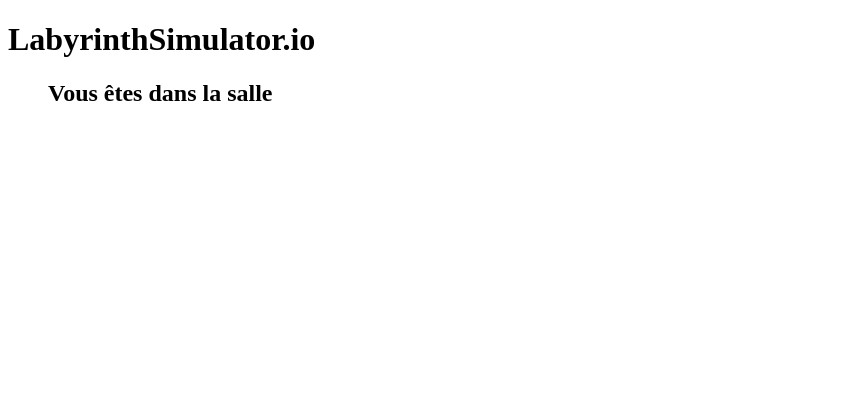
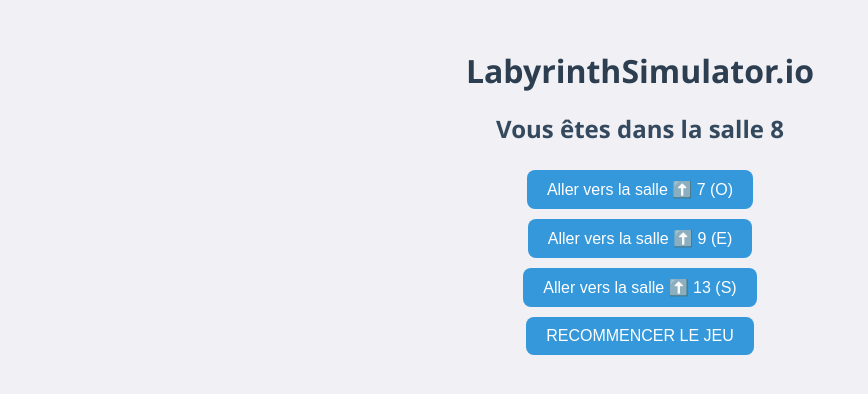
Before and after one commit to evanfayemendy28-lang/labyrinthe, a PHP site: page /?id=8 in a window 1280 px wide. Shown: the top 394 px of the page, without its empty margins (0-868 px from the left). Run offline with PHP 8.4, Linux system fonts and the light colour scheme; data comes from the database, SQL or seed files in the repository; data that the repository does not hold is empty.

Commit message:
grille effectuer et autres

```diff
--- a/exemple sqlite.php
+++ b/exemple sqlite.php
@@ -2,38 +2,27 @@
 
 //Documentation php pour sqlite : https://www.php.net/manual/en/book.sqlite3.php
 
-	/* Paramètres */
 $bdd_fichier = 'labyrinthe.db';
-	$type = 'vide';
-
-
 $sqlite = new SQLite3($bdd_fichier);
-
-
-	$sql = 'SELECT couloir.id, couloir.type FROM couloir WHERE type=:type';
-
-if (isset($_GET['id'])) {
-    $current_id = $_GET['id'];
-} else {
 
 $sql_depart = "SELECT id FROM couloir WHERE type = 'depart'";
 $res_depart = $sqlite->query($sql_depart);
 $row_depart = $res_depart->fetchArray(SQLITE3_ASSOC);
-	$depart_id = $row_depart['id'];
+$debut = $row_depart['id'];
 
+if (isset($_GET['id'])) {
+    $depart_id = $_GET['id'];
+} else {
+    $depart_id = $debut;
 }
 
 
-	$sql_possible = 'SELECT * from passage';
+
+$cle = false;
 
 
-
-
-
-	$requete = $sqlite -> prepare($sql_possible);
-	$requete -> bindValue(':type', $type, SQLITE3_TEXT);
-
-	$result = $requete -> execute();
+$sql_possible = 'SELECT * FROM passage';
+$result = $sqlite->query($sql_possible);
 
 
 echo "<!DOCTYPE html>\n";
@@ -43,30 +32,47 @@ if (isset($_GET['id'])) {
 
 echo "<body>\n";
 echo "<h1>LabyrinthSimulator.io</h1>\n";
-	echo "<ul>";
-	echo "<h2> Vous êtes dans la salle $depart_id </h2>";
-	while($passage = $result -> fetchArray(SQLITE3_ASSOC)) {
-		if ($passage['couloir1'] == $depart_id ){
+echo "<h2>Vous êtes dans la salle $depart_id</h2>\n";
 
+while ($passage = $result->fetchArray(SQLITE3_ASSOC)) {
+
+    if ($passage['couloir1'] == $depart_id) {
         $dir = $passage['position2'];
         $dest = $passage['couloir2'];
-			echo "<button type='button' name='button' value='$dest'>Aller vers la salle $dest vers $dir</button>\n";
+        $type_sql = $passage['type'];
 
+
+        if ($type_sql == 'grille') {
+            if ($cle == false) {
+                echo "<button type='button'>Il faut une clé pour aller vers la salle ⬆️ $dest ($dir)</button><br>\n";
+            } else {
+                echo "<a href='?id=$dest'><button>Vous ouvrez la grille et allez vers la salle $dest ($dir)</button></a><br>\n";
             }
-		if ($passage['couloir2'] == $depart_id){
-		    $dir = $passage['position1'];
-            $dest = $passage['couloir1'];
-			echo "<button type='button' name='button' value='$dest'>Aller vers la salle $dest vers $dir</button>\n";
-
+        }
+		else {
+            echo "<a href='?id=$dest'><button>Aller vers la salle ⬆️ $dest ($dir)</button></a><br>\n";
         }
     }
 
-	echo "</ul>";
+    if ($passage['couloir2'] == $depart_id) {
+        $dir = $passage['position1'];
+        $dest = $passage['couloir1'];
+        $type_sql = $passage['type'];
+
+        if ($type_sql == 'grille') {
+            if ($cle == false) {
+                echo "<button type='button'>Il faut une clé pour aller vers la salle ⬆️ $dest ($dir)</button><br>\n";
+            } else {
+                echo "<a href='?id=$dest'><button>Vous ouvrez la grille et allez vers la salle $dest ($dir)</button></a><br>\n";
+            }
+        } else {
+            echo "<a href='?id=$dest'><button>Aller vers la salle ⬆️ $dest ($dir)</button></a><br>\n";
+        }
+    }
+}
+echo "<a href='?id=$debut'><button>RECOMMENCER LE JEU</button></a><br>\n";
 echo "</body>\n";
 echo "</html>\n";
 
-
-
-
-	$sqlite -> close();
+$sqlite->close();
 ?>
--- a/index.php
+++ b/index.php
@@ -1,3 +1,5 @@
 <?php
     include('exemple sqlite.php');
+    echo '<link rel="stylesheet" href="style.css">';
+
 ?>
--- a/style.css
+++ b/style.css
@@ -1,100 +1,45 @@
+/* style.css */
+
 body {
-margin: 0;
-font-family: Arial, sans-serif;
-background-color: #f4f4f4;
-color: #333;
-display: flex;
-justify-content: center;
-align-items: center;
-min-height: 100vh;
-}
-
-
-.cv-wrapper {
-display: flex;
-width: 80%;
-max-width: 1000px;
-background: white;
-box-shadow: 0 0 10px rgba(0,0,0,0.2);
-}
-
-
-.cv-gauche {
-background-color: #0a2a4a;
-color: white;
-width: 30%;
-padding: 20px;
-}
-
-.cv-gauche h2 {
-margin-top: 20px;
-font-size: 18px;
-border-bottom: 1px solid white;
-padding-bottom: 5px;
-}
-
-.cv-gauche p, .cv-sidebar ul {
-font-size: 14px;
-line-height: 1.5;
-}
-
-.cv-gauche ul {
-list-style-type: none;
-padding: 0;
-}
-
-
-
-.cv-photo {
-display: block;
-width: 150px;
-height: 150px;
-border-radius: 30%;
-margin: 0 auto 20px auto;
-border: 3px solid white;
-object-fit: cover;
-}
-
-.cv-droit {
-flex: 1;
-padding: 40px;
+    font-family: 'Segoe UI', Tahoma, Geneva, Verdana, sans-serif;
+    background-color: #f0f0f5;
+    color: #333;
+    text-align: center;
+    padding: 20px;
 }
 
 h1 {
-font-size: 32px;
-margin-bottom: 30px;
-color: #222;
+    color: #2c3e50;
+    margin-bottom: 5px;
 }
 
 h2 {
-color: #0a2a4a;
-font-size: 20px;
-margin-top: 30px;
+    color: #34495e;
+    margin-bottom: 20px;
 }
 
-p {
-margin: 10px 0;
+button {
+    background-color: #3498db;
+    border: none;
+    color: white;
+    padding: 10px 20px;
+    margin: 5px;
+    border-radius: 8px;
+    cursor: pointer;
+    font-size: 16px;
+    transition: background-color 0.3s, transform 0.2s;
 }
 
-.cv-date {
-float: right;
-font-weight: bold;
-color: #555;
+button:hover {
+    background-color: #2980b9;
+    transform: scale(1.05);
 }
 
-
-.cv-video {
-margin-top: 15px;
-position: relative;
-padding-bottom: 56.25%;
-height: 0;
-overflow: hidden;
+button:disabled {
+    background-color: #95a5a6;
+    cursor: not-allowed;
 }
 
-.cv-video iframe {
-position: absolute;
-top: 0;
-left: 0;
-width: 100%;
-height: 100%;
+a {
+    text-decoration: none;
 }
```
Also changed, not shown: labyrinth.php (+60 -51 lines). Lines whose indentation alone changed are shown as unchanged.
